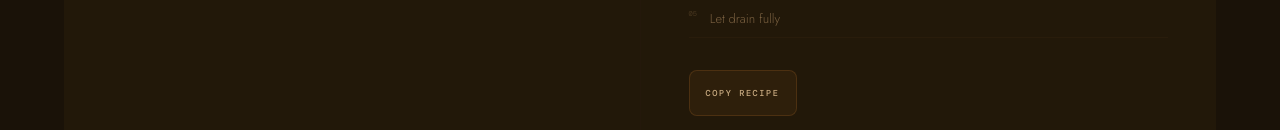
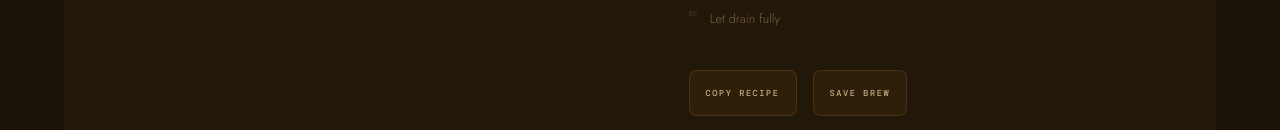
Before and after one commit to Raghavendra10365/coffeeverse, a React (Vite) app: page /calculator in a window 1280 px wide. Shown: the part 822-952 px from the top of the page. Built offline with nearby package versions, Linux system fonts and the light colour scheme; no server answers; a web font is replaced by a local one.

Commit message:
Add save brew feature and fix dashboard data

```diff
--- a/src/pages/Calculator.css
+++ b/src/pages/Calculator.css
@@ -184,3 +184,7 @@
   .calc-wrap { grid-template-columns: 1fr; }
   .result-hero-nums { flex-wrap: wrap; }
 }
+.calc-btn-row {
+  display: flex;
+  gap: 1rem;
+}
--- a/src/pages/Calculator.jsx
+++ b/src/pages/Calculator.jsx
@@ -1,5 +1,6 @@
 import { useState } from 'react'
 import { Link } from 'react-router-dom'
+import { supabase } from '../supabaseClient'
 import './Calculator.css'
 
 const METHODS = {
@@ -20,6 +21,7 @@ export default function Calculator() {
   const [coffee, setCoffee] = useState(18)
   const [strength, setStrength] = useState('Medium')
   const [copied, setCopied] = useState(false)
+  const [saved, setSaved] = useState(false)
 
   const m = METHODS[method]
   const ratio = m.ratio * STRENGTHS[strength]
@@ -35,6 +37,22 @@ export default function Calculator() {
     navigator.clipboard.writeText(text)
     setCopied(true)
     setTimeout(() => setCopied(false), 2000)
+  }
+
+  const saveBrew = async () => {
+    const { data: { user } } = await supabase.auth.getUser()
+    if (!user) { alert('Please log in to save brews!'); return }
+    const { error } = await supabase.from('saved_brews').insert({
+      user_id: user.id,
+      brew_method: method,
+      coffee_grams: displayCoffee,
+      water_ml: displayWater,
+      strength: strength,
+      ratio: String(ratio)
+    })
+    if (error) { console.error(error.message); return }
+    setSaved(true)
+    setTimeout(() => setSaved(false), 2000)
   }
 
   return (
@@ -150,9 +168,14 @@ export default function Calculator() {
               ))}
             </div>
 
-            <button className="copy-btn" onClick={copyRecipe}>
-              {copied ? '✓ Copied!' : 'Copy Recipe'}
-            </button>
+            <div className="calc-btn-row">
+              <button className="copy-btn" onClick={copyRecipe}>
+                {copied ? '✓ Copied!' : 'Copy Recipe'}
+              </button>
+              <button className="copy-btn" onClick={saveBrew}>
+                {saved ? '✓ Saved!' : 'Save Brew'}
+              </button>
+            </div>
           </div>
         </div>
       </section>
--- a/src/pages/Dashboard.jsx
+++ b/src/pages/Dashboard.jsx
@@ -19,7 +19,7 @@ export default function Dashboard() {
 
   useEffect(() => {
     if (!user) return
-    supabase.from('quiz_results').select('*').eq('user_id', user.id).order('created_at', { ascending: false }).then(({ data }) => setQuizHistory(data || []))
+    supabase.from('quiz_results').select('*').eq('user_id', user.id).order('created_at', { ascending: false }).then(({ data, error }) => { console.log('quiz data:', data, 'error:', error); setQuizHistory(data || []) })
     supabase.from('saved_brews').select('*').eq('user_id', user.id).order('created_at', { ascending: false }).then(({ data }) => setSavedBrews(data || []))
   }, [user])
 
@@ -112,7 +112,7 @@ export default function Dashboard() {
                 {savedBrews.map((b, i) => (
                   <div key={i} className="dash-list-item">
                     <div>
-                      <p className="dash-item-title">{b.method || 'Brew'} — {b.coffee_g}g coffee</p>
+                      <p className="dash-item-title">{b.brew_method || 'Brew'} — {b.coffee_grams}g coffee</p>
                       <p className="dash-item-date">{new Date(b.created_at).toLocaleDateString()}</p>
                     </div>
                     <span className="dash-item-score">{b.water_ml}ml</span>
--- a/src/pages/Quiz.jsx
+++ b/src/pages/Quiz.jsx
@@ -110,13 +110,16 @@ export default function Quiz() {
   const progress = ((currentQ + 1) / QUESTIONS.length) * 100
 
   const saveQuizResult = async (drinkName) => {
+    const { data: { user } } = await supabase.auth.getUser()
     const { error } = await supabase
       .from('quiz_results')
       .insert({
+        drink: drinkName,
         score: Object.keys(answers).length,
         total_questions: QUESTIONS.length,
         percentage: 100,
-        time_taken_seconds: 0
+        time_taken_seconds: 0,
+        user_id: user?.id ?? null
       })
     if (error) console.error('Error saving:', error.message)
     else console.log('Quiz result saved! ✅', drinkName)
```
